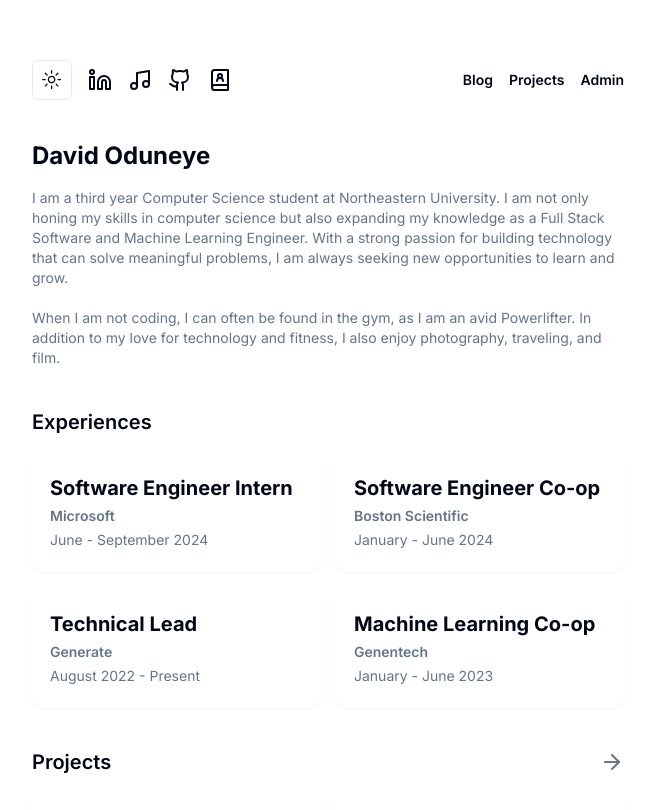
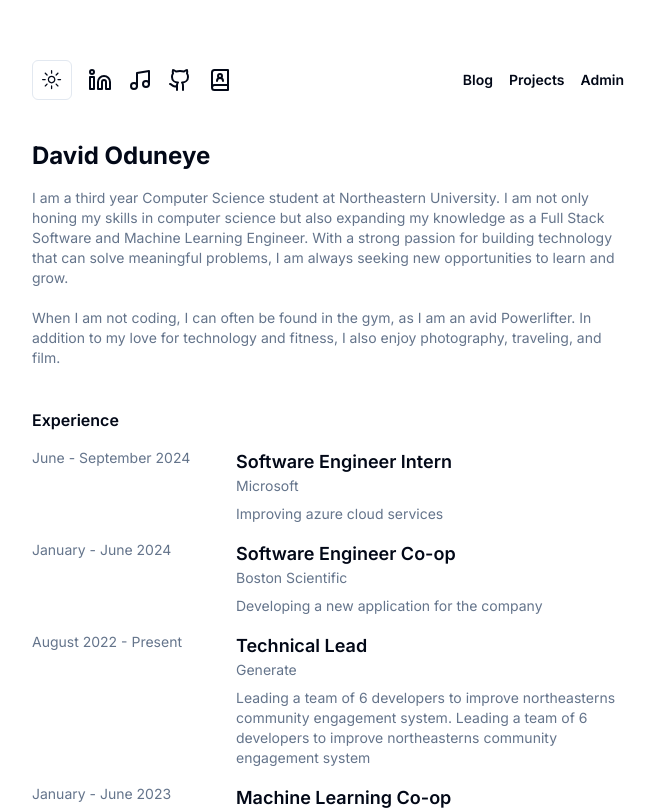
Before and after one commit to DOOduneye/portfolio, a Next.js app: page / in a window 1280 px wide. Shown: the top 810 px of the page, without its empty margins (312-967 px from the left). Built offline with nearby package versions, Linux system fonts and the light colour scheme.

Commit message:
feat: redesigned experience card

```diff
--- a/app/(home)/_components/experience-card.tsx
+++ b/app/(home)/_components/experience-card.tsx
@@ -8,10 +8,11 @@ interface ExperienceCardProps {
         title: string
         company: string
         date: string
+        description: string
     }
 }
 
-export const ExperienceCard = ({ experience: { title, company, date } }: ExperienceCardProps) => {
+export const ExperienceCard = ({ experience: { title, company, date, description } }: ExperienceCardProps) => {
     const controls = useAnimation();
     const { ref, inView } = useInView();
 
@@ -28,14 +29,18 @@ export const ExperienceCard = ({ experience: { title, company, date } }: Experie
     return (
         <motion.div
             ref={ref}
-            initial={{ y: 50, opacity: 0 }}
+            initial={{ y: 30, opacity: 0 }}
             animate={controls}
-            className='py-5 transition-all duration-300 ease-in-out transform border-2 border-transparent border-gray-200 shadow-sm dark:border-gray-900 dark:hover:border-gray-300 rounded-xl hover:scale-105 hover:border-gray-500'
+            className='grid grid-cols-3 gap-5'
         >
-            <div className='flex flex-col justify-between gap-y-1'>
-                <h2 className='px-4 text-xl font-bold'>{title}</h2>
-                <h3 className='px-4 text-sm font-semibold text-muted-foreground'>{company}</h3>
-                <p className='px-4 text-sm font-normal text-muted-foreground'>{date}</p>
+            <span className="col-span-1 text-muted-foreground text-sm md:text-md">{date}</span>
+
+            <div className="col-span-2 flex flex-col">
+                <span className="text-md md:text-lg font-semibold">{title}</span>
+                <span className="text-sm md:text-sm font-normal text-muted-foreground">{company}</span>
+                <p className="mt-2 text-sm font-normal text-muted-foreground">
+                    {description}
+                </p>
             </div>
         </motion.div>
     )
--- a/app/(home)/page.tsx
+++ b/app/(home)/page.tsx
@@ -20,25 +20,29 @@ const Home = () => {
       id: 1,
       title: 'Software Engineer Intern',
       company: 'Microsoft',
-      date: 'June - September 2024'
+      date: 'June - September 2024',
+      description: 'Improving azure cloud services'
     },
     {
       id: 2,
       title: 'Software Engineer Co-op',
       company: 'Boston Scientific',
       date: 'January - June 2024',
+      description: 'Developing a new application for the company'
     },
     {
       id: 3,
       title: 'Technical Lead',
       company: 'Generate',
-      date: 'August 2022 - Present'
+      date: 'August 2022 - Present',
+      description: 'Leading a team of 6 developers to improve northeasterns community engagement system. Leading a team of 6 developers to improve northeasterns community engagement system'
     },
     {
       id: 4,
       title: 'Machine Learning Co-op',
       company: 'Genentech',
-      date: 'January - June 2023'
+      date: 'January - June 2023',
+      description: 'Developing a new application for the company'
     },
   ]
 
@@ -106,13 +110,12 @@ const Home = () => {
 
       <div className='mt-10 space-y-4'>
         <div className='flex flex-row items-center justify-between'>
-            <h1 className='text-xl font-semibold'>
-              Experiences
+          <h1 className='text-md font-semibold'>
+            Experience
           </h1>
         </div>
 
-
-          <div className='grid grid-cols-1 gap-4 md:grid-cols-2'>
+        <div className='space-y-4'>
           {experiences.map((experience) => (
             <ExperienceCard experience={experience} key={experience.id} />
           ))}
@@ -121,14 +124,14 @@ const Home = () => {
 
       <div className='mt-10 space-y-4'>
         <div className='flex flex-row items-center justify-between'>
-            <h1 className='text-xl font-semibold'>
+          <h1 className='text-md font-semibold'>
             Projects
           </h1>
           <Link href='/projects' className='flex flex-row items-center space-x-2 cursor-pointer group'>
             <ArrowRight className='w-6 h-6 text-gray-500 group-hover:text-gray-400' />
           </Link>
         </div>
-          <div className='grid grid-cols-1 gap-4 md:grid-cols-2'>
+        <div className='grid grid-cols-1 gap-4'>
           {projects.map((project) => (
             <ProjectCard project={project} key={project.title} />
           ))}
```
Lines whose indentation alone changed are shown as unchanged.
